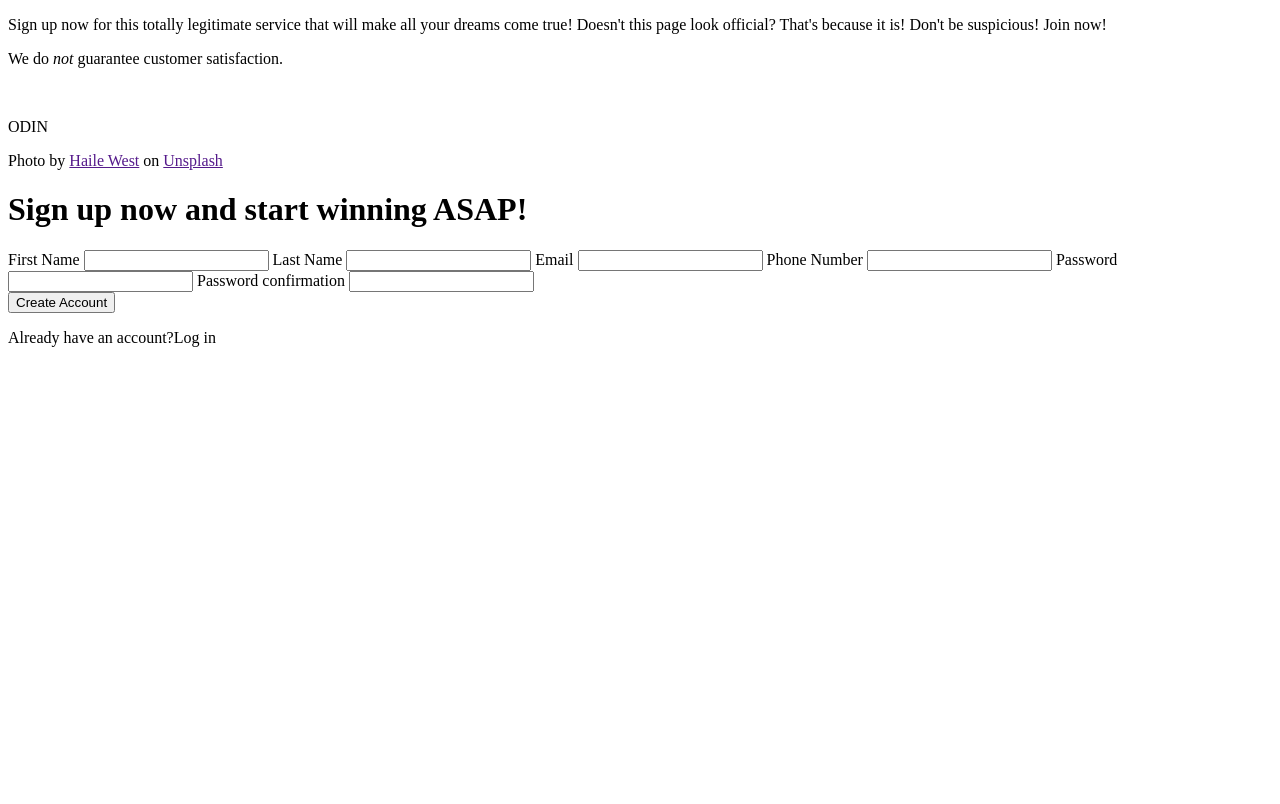
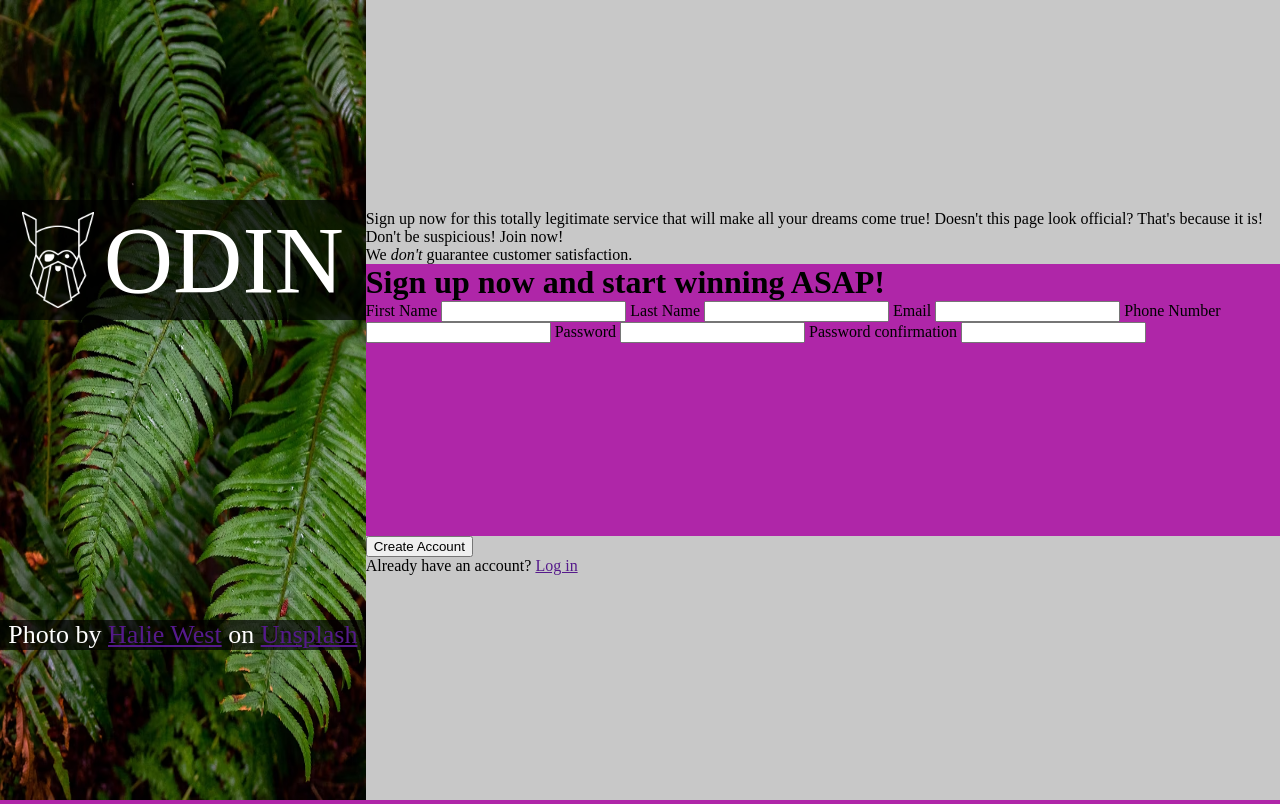
Before and after one commit to HWaterCoding/sign-up-form, a plain HTML site: page index.html in a window 1280 px wide. Drawn offline with Linux system fonts and the light colour scheme.

Commit message:
Create layout of pages different sections in CSS

```diff
--- a/index.html
+++ b/index.html
@@ -7,25 +7,25 @@
     <link rel="stylesheet" href="styles.css">
 </head>
 <body>
+    <div class="sidebar">
+        <img src="images/odin-project-photo.avif" alt="Pretty Plant" id="bg-img">
+        <div id="banner">
+            <img src="images/odin-logo.png" alt="The Odin Project Logo" id="logo">
+            <p id="odin-text">ODIN</p>
+        </div>
+        <p id="credit">Photo by <a href="">Halie West</a> on <a href="">Unsplash</a></p>
+    </div>
 
+    <div class="main-content">
         <header>
             <p>Sign up now for this totally legitimate service that will make all your dreams come true!
                 Doesn't this page look official? That's because it is! Don't be suspicious! Join now!
             </p>
-        <p>We do <em>not</em> guarantee customer satisfaction.</p>
+            <p>We <em>don't</em> guarantee customer satisfaction.</p>
         </header>
 
-    <div class="sidebar">
-        <img src="" alt="" id="bg-img">
-        <img src="" alt="" id="logo">
-        <p id="odin-text">ODIN</p>
-        <p id="credit">Photo by <a href="">Haile West</a> on <a href="">Unsplash</a></p>
-    </div>
-
+        <main>
             <form action="" method="">
-
-        <main>
-
                 <h1>Sign up now and start winning ASAP!</h1>
 
                 <label for="first-name">First Name</label>
@@ -45,15 +45,16 @@
 
                 <label for="password-confirmation">Password confirmation</label>
                 <input type="password" name="password-confirmation" id="password-confirmation">
-
+            </form>
         </main>
 
         <footer>
             <button type="submit">Create Account</button>
-            <p>Already have an account?<a>Log in</a></p>
+            <p>Already have an account? <a href="">Log in</a></p>
         </footer>
+    </div>
 
-    </form>
+
 
 
 </body>
--- a/styles.css
+++ b/styles.css
@@ -0,0 +1,92 @@
+:root{
+    --header-and-footer: rgb(200, 200, 200);
+    --white-text: #fff;
+    --form-text: rgb(30, 30, 30);
+}
+
+*, *::before, *::after{
+    box-sizing: border-box;
+}
+
+*{
+    margin: 0;
+}
+
+body{
+    background-color: rgb(175, 38, 168);
+    display: flex;
+}
+
+.sidebar{
+    width: 40%;
+    height: 100vh;
+    position: relative;
+}
+
+#bg-img{
+    width: 100%;
+    height: 100%;
+    /* height: 100vh; */
+}
+
+#banner{
+    display: flex;
+    justify-content: center;
+    align-items: center;
+    background-color: rgba(0, 0, 0, 70%);
+    position: absolute;
+    top: 200px;
+    height: 15%;
+    width: 100%;
+    gap: 10px;
+}
+
+#logo{
+    height: 80%;
+}
+
+#odin-text{
+    color: var(--white-text);
+    font-size: 6rem;
+    /* import special font for text */
+    /* font-family: ; */
+}
+
+#credit{
+    position: absolute;
+    bottom: 150px;
+    width: 100%;
+    text-align: center;
+    color: var(--white-text);
+    font-size: 26px;
+    background-color: rgba(0, 0, 0, 70%);
+}
+
+.main-content{
+    display: flex;
+    flex-direction: column;
+    width: 100%;
+}
+
+header{
+    display: flex;
+    flex-direction: column;
+    justify-content: flex-end;
+    height: 33%;
+    width: 100%;
+    background-color: var(--header-and-footer);
+}
+
+main{
+    display: flex;
+    height: 34%;
+}
+
+footer{
+    display: flex;
+    flex-direction: column;
+    justify-content: flex-start;
+    align-items: flex-start;
+    height: 33%;
+    background-color: var(--header-and-footer);
+}
```
Also changed, not shown: images/odin-logo.png (added), images/odin-project-photo.avif (added). Lines whose indentation alone changed are shown as unchanged.
